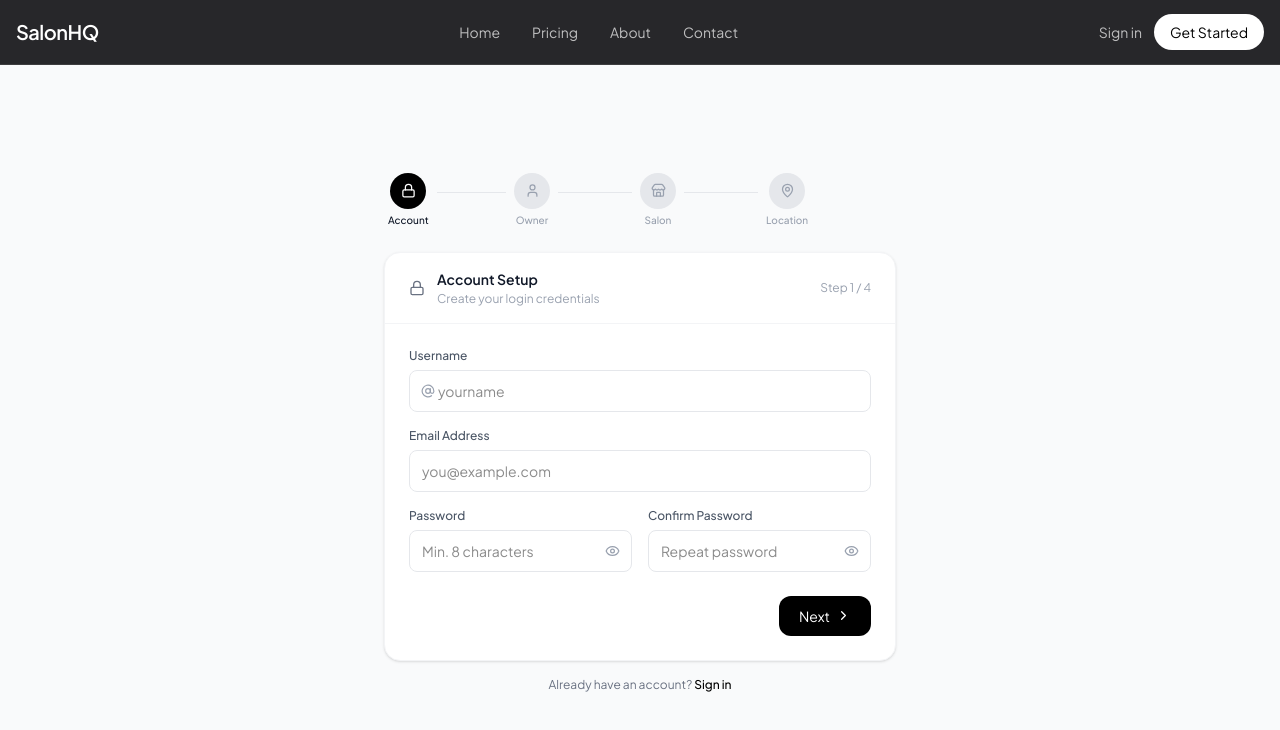
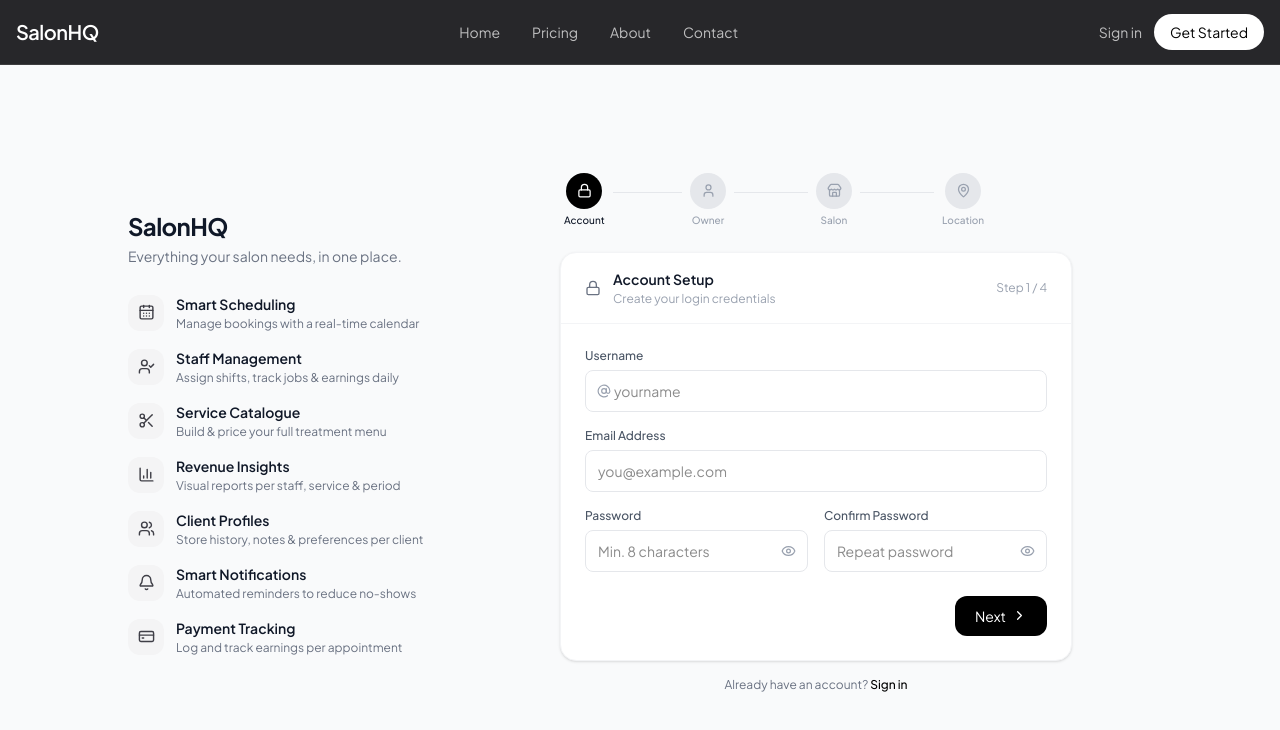
Before and after one commit to salithach/salon-management-system, a Next.js app: page /register in a window 1280 px wide. Shown: the top 730 px of the page. Built offline with nearby package versions, Linux system fonts and the light colour scheme.

Commit message:
Update sign up page design

```diff
--- a/app/register/page.tsx
+++ b/app/register/page.tsx
@@ -3,7 +3,7 @@
 import { useState, useEffect } from "react"
 import Link from "next/link"
 import { useRouter } from "next/navigation"
-import { User, Store, MapPin, Lock, ChevronRight, ChevronLeft, CheckCircle2, Globe, AtSign, Phone, Eye, EyeOff, Loader2 } from "lucide-react"
+import { User, Store, MapPin, Lock, ChevronRight, ChevronLeft, CheckCircle2, Globe, AtSign, Phone, Eye, EyeOff, Loader2, CalendarDays, UserCheck, Scissors, BarChart3, Users, Bell, CreditCard } from "lucide-react"
 import { useAuthStore } from "@/store/authStore"
 import DropDown from "@/components/DropDown"
 import { toast } from "sonner"
@@ -117,8 +117,43 @@ export default function RegisterPage() {
     )
 
     return (
-        <div className="flex-1 flex items-start md:items-center justify-center bg-gray-50 px-4 py-6 md:py-8">
-            <div className="w-full max-w-lg">
+        <div className="flex-1 flex items-start lg:items-center justify-center bg-gray-50 px-4 py-6 lg:py-8">
+            <div className="w-full max-w-5xl flex flex-col lg:flex-row gap-8 lg:gap-12 items-start lg:items-center">
+
+                {/* ── Left branding panel (desktop only) ── */}
+                <div className="hidden lg:flex flex-col gap-7 flex-1 max-w-sm">
+                    {/* Logo + tagline */}
+                    <div>
+                        <p className="text-2xl font-bold text-gray-900 tracking-tight">SalonHQ</p>
+                        <p className="text-sm text-gray-500 mt-1">Everything your salon needs, in one place.</p>
+                    </div>
+
+                    {/* Feature list */}
+                    <ul className="space-y-4">
+                        {[
+                            { icon: CalendarDays, title: "Smart Scheduling",   desc: "Manage bookings with a real-time calendar" },
+                            { icon: UserCheck,    title: "Staff Management",   desc: "Assign shifts, track jobs & earnings daily" },
+                            { icon: Scissors,     title: "Service Catalogue",  desc: "Build & price your full treatment menu" },
+                            { icon: BarChart3,    title: "Revenue Insights",   desc: "Visual reports per staff, service & period" },
+                            { icon: Users,        title: "Client Profiles",    desc: "Store history, notes & preferences per client" },
+                            { icon: Bell,         title: "Smart Notifications",desc: "Automated reminders to reduce no-shows" },
+                            { icon: CreditCard,   title: "Payment Tracking",   desc: "Log and track earnings per appointment" }
+                        ].map(({ icon: Icon, title, desc }) => (
+                            <li key={title} className="flex items-center gap-3">
+                                <div className="w-9 h-9 rounded-xl bg-zinc-100 flex items-center justify-center shrink-0">
+                                    <Icon size={17} className="text-zinc-700" />
+                                </div>
+                                <div>
+                                    <p className="text-sm font-semibold text-gray-900">{title}</p>
+                                    <p className="text-xs text-gray-500 mt-0.5">{desc}</p>
+                                </div>
+                            </li>
+                        ))}
+                    </ul>
+                </div>
+
+                {/* ── Right: stepper + form ── */}
+                <div className="flex-1 w-full max-w-lg mx-auto lg:mx-0">
 
                 {/* Progress stepper */}
                 <div className="flex items-center justify-between mb-6 px-1">
@@ -334,6 +369,7 @@ export default function RegisterPage() {
                     Already have an account?{" "}
                     <Link href="/login" className="text-black font-medium hover:underline">Sign in</Link>
                 </p>
+                </div> {/* end right column */}
             </div>
         </div>
     )
```
